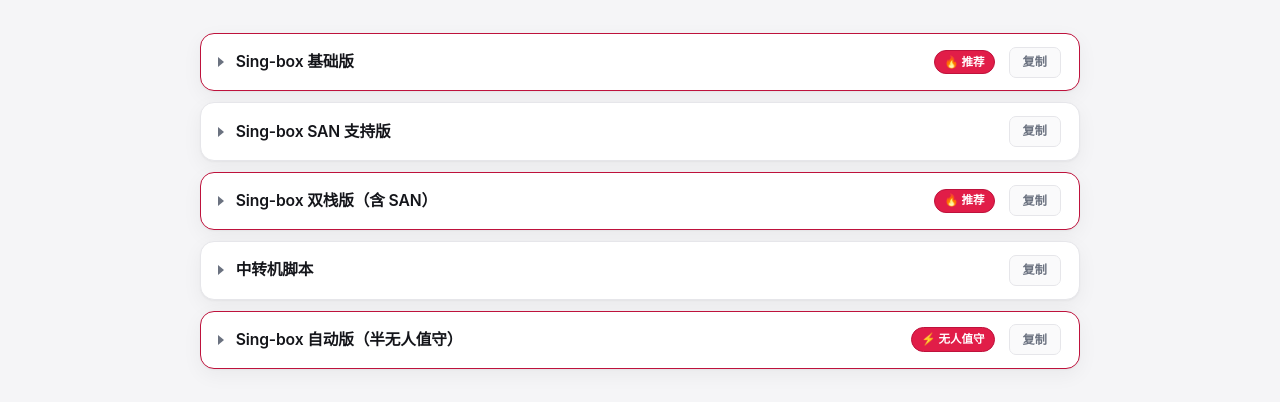
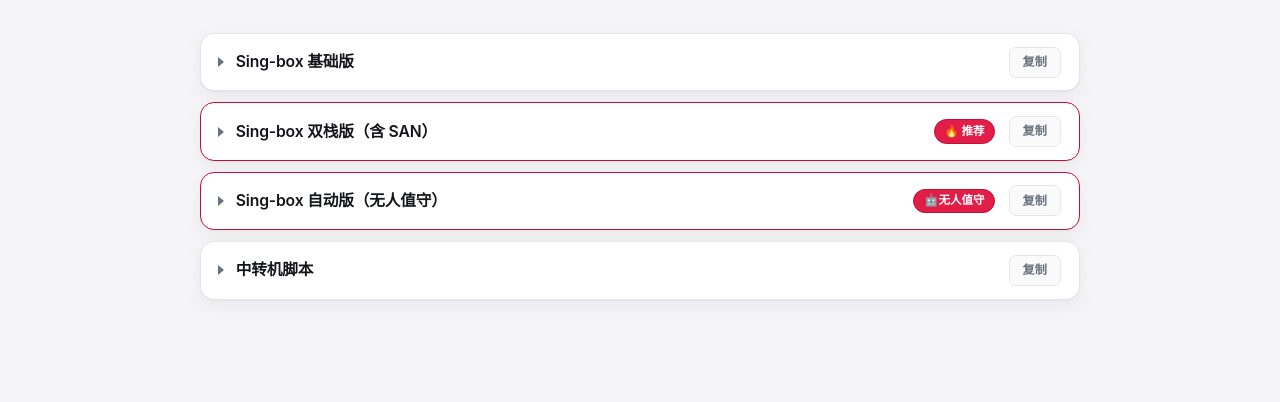
Before and after one commit to Uxnar/script, a plain HTML site: page index.html in a window 1280 px wide. Shown: the part 256-658 px from the top of the page. Drawn offline with Linux system fonts and the light colour scheme.

Commit message:
Automated Sync Commit

```diff
--- a/index.html
+++ b/index.html
@@ -415,13 +415,7 @@
             {
                 name: "install-singbox-lite.sh",
                 title: "Sing-box 基础版",
-                desc: "适用于常规部署环境的最小安装版本。",
-                recommend: true
-            },
-            {
-                name: "install-singbox-lite-SAN.sh",
-                title: "Sing-box SAN 支持版",
-                desc: "在基础版之上增加了证书 SAN 字段支持。"
+                desc: "适用于常规部署环境的最小安装版本。"
             },
             {
                 name: "install-singbox-SAN-v4v6.sh",
@@ -430,16 +424,11 @@
                 recommend: true
             },
             {
-                name: "zzj.sh",
-                title: "中转机脚本",
-                desc: "线路中转机专用，需配合已部署好的落地机一同使用。"
-            },
-            {
                 name: "install-singbox-auto.sh",
-                title: "Sing-box 自动版（半无人值守）",
+                title: "Sing-box 自动版（无人值守）",
                 desc: "在双栈版基础上改造：协议固定为 VLESS Reality + Hysteria2 并共用同一端口；检测到公网 IPv6 自动开启；节点名自动生成；检测到已装旧版会自动卸载重装。适合批量部署。",
                 recommend: true,
-                badge: "⚡ 无人值守",
+                badge: "🤖无人值守",
                 note: {
                     title: "温馨提示",
                     cmd: "bash .../tmp/install-singbox-auto.sh 8443",
@@ -450,6 +439,11 @@
                         "参考下面命令展示"
                     ]
                 }
+            },
+            {
+                name: "zzj.sh",
+                title: "中转机脚本",
+                desc: "线路中转机专用，需配合已部署好的落地机一同使用。"
             }
         ];
 
```
